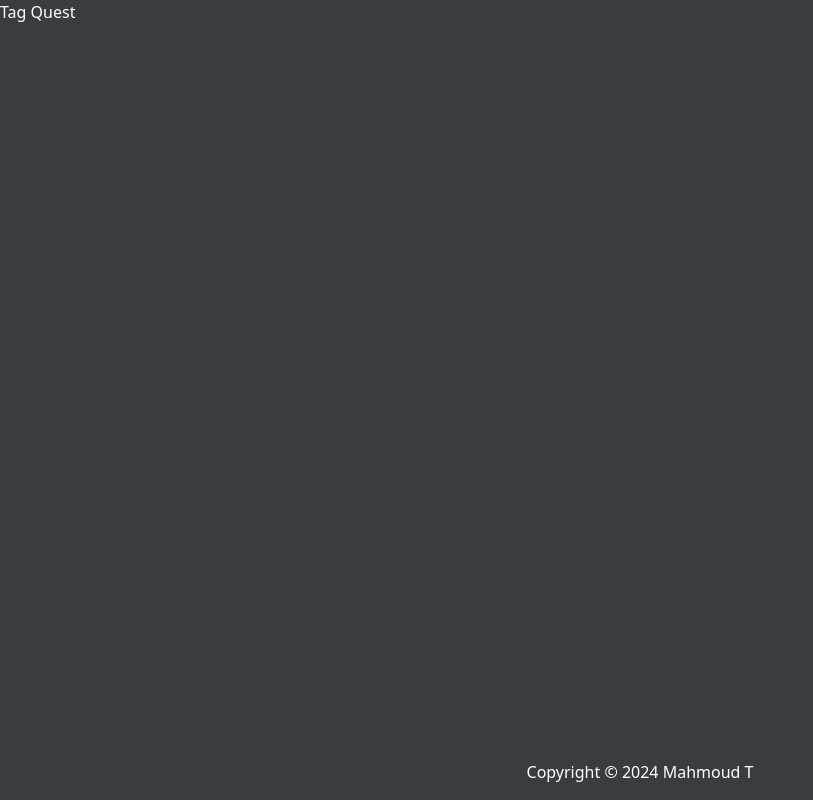
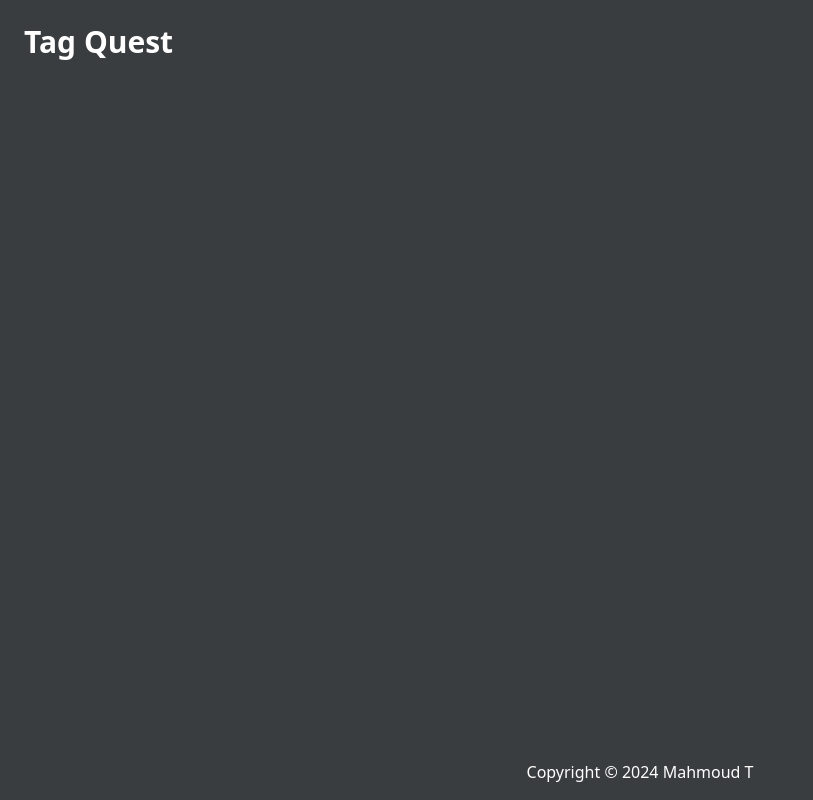
Before and after one commit to MahmoudTalass/TagQuest, a React (Vite) app: page / in a window 1280 px wide. Shown: the whole page, without its empty margins (0-813 px from the left). Built offline with nearby package versions, Linux system fonts and the light colour scheme.

Commit message:
Style header

```diff
--- a/src/layout/Header.jsx
+++ b/src/layout/Header.jsx
@@ -1,7 +1,7 @@
 export function Header() {
    return (
-      <header>
-         <h1>Tag Quest</h1>
+      <header className="p-6">
+         <h1 className="text-3xl font-bold">Tag Quest</h1>
       </header>
    );
 }
```
